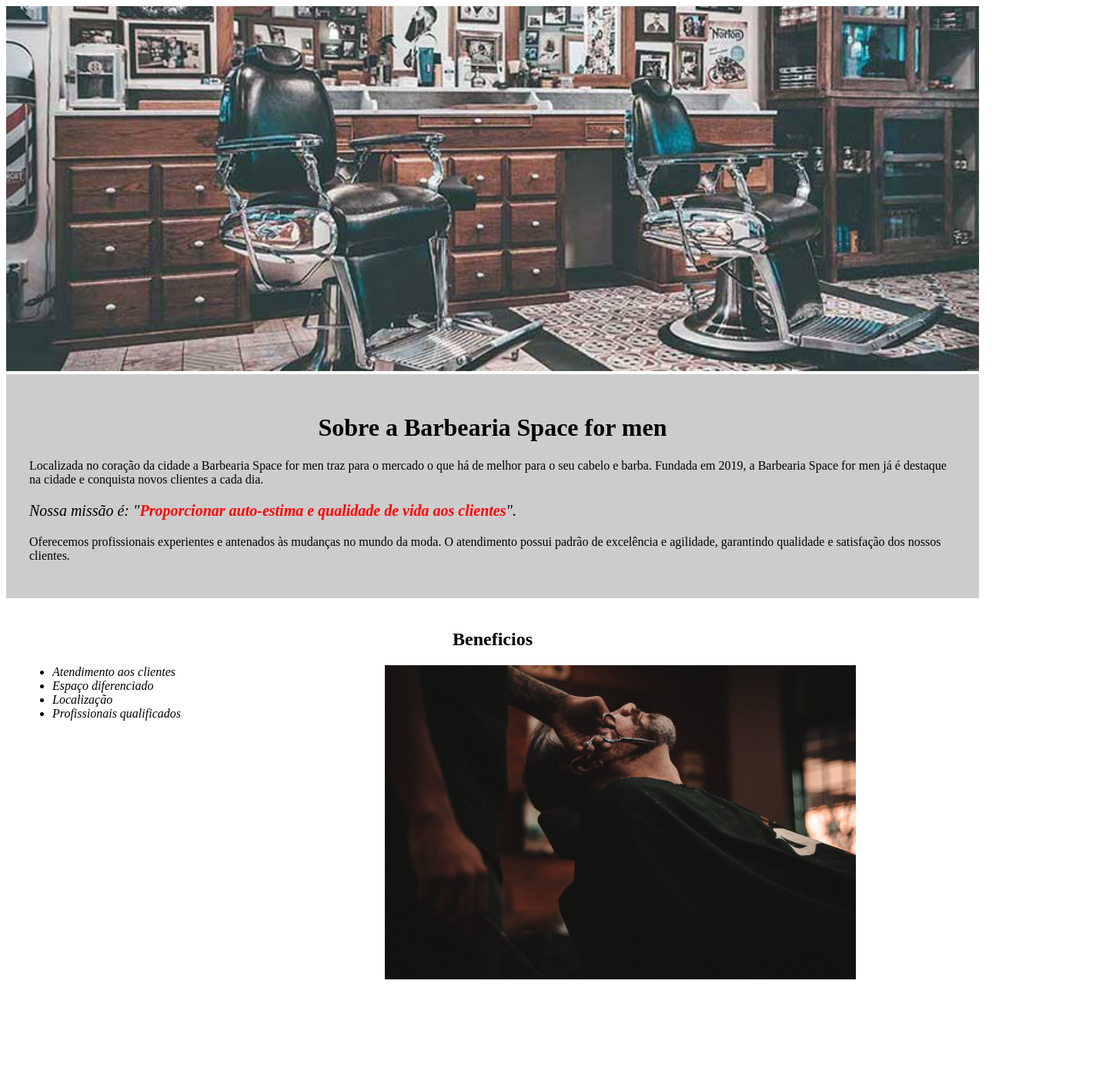
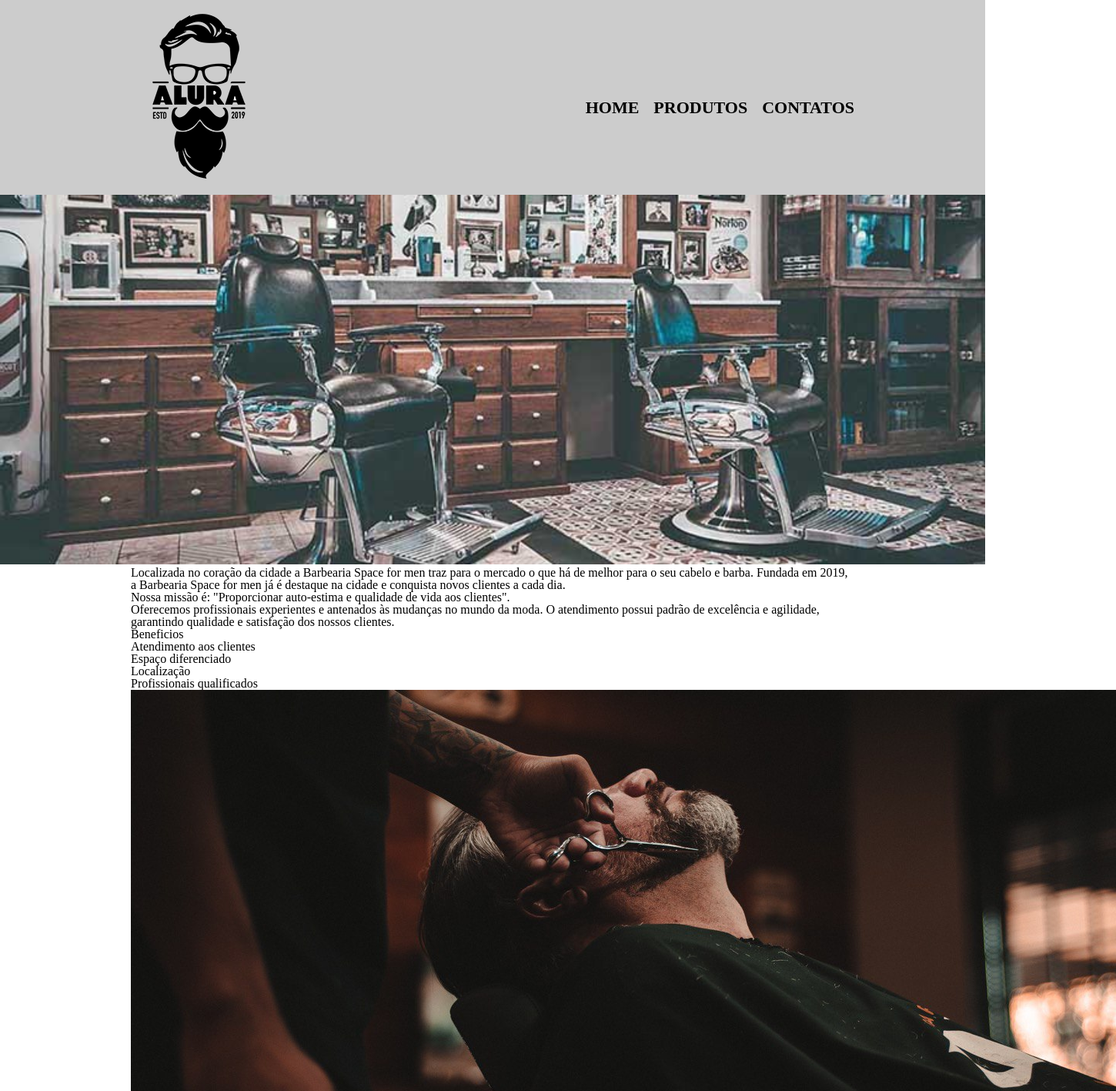
Before and after one commit to GuilhermeAndre9/SpaceforMan, a plain HTML site: page index.html in a window 1280 px wide. Shown: the top 1417 px of the page at 77% size, 1450 px wide, since content can reach past the window. Before the commit the page ends 1304 px from the top, so only its background shows below. Drawn offline with Linux system fonts and the light colour scheme.

Commit message:
atualização do index

```diff
--- a/index.html
+++ b/index.html
@@ -2,20 +2,32 @@
 <html lang="pt-br">
 
 <head>
-    <link rel="stylesheet" href="style.css">
     <meta charset="UTF-8">
     <meta name="viewport" content="width=device-width, initial-scale=1.0">
     <title>Barbearia Space for Man</title>
+    <link rel="stylesheet" href="reset.css">
+    <link rel="stylesheet" href="style.css">
 </head>
 
 <body>
+    <header>
+        <div class="caixa">
+            <h1><img src="./img/logo.png" alt="logo"></h1>
+            <nav class="menu">
+                <ul>
+                    <li><a href="index.html"> home</a></li>
+                    <li><a href="produtos.html"> produtos</a></li>
+                    <li><a href="contatos.html"> contatos</a></li>
+                </ul>
+            </nav>
+        </div>
+    </header>
+
     <img src="./img/banner.jpg" alt="banner" id="banner">
 
-    <div class="principal">
-        <header>
-            <h1>Sobre a Barbearia Space for men</h1>
-        </header>
-        <main>
+
+    <main>
+        <div class="principal">
             <p>Localizada no coração da cidade a Barbearia Space for men traz para o mercado o que há de melhor para o
                 seu cabelo e barba. Fundada em 2019, a Barbearia Space for men já é destaque na cidade e conquista novos
                 clientes a cada dia.</p>
@@ -38,14 +50,13 @@
 
         <img src="./img/beneficios.jpg" alt="beneficios" class="imagembeneficios">
 
-    </div>
+        </div>
 
     </main>
-
     <footer>
-
+        <img src="./img/logo-branco.png" alt="logo-branco">
+        <p>&#169;copyright Barbearia Space for Man</p>
     </footer>
-
 
 
 
--- a/style.css
+++ b/style.css
@@ -1,43 +1,50 @@
+header {
+    background-color: #cccccc;
+}
+
+.caixa {
+    width: 940px;
+    margin: 0 auto;
+    position: relative;
+
+}
+
+nav {
+    position: absolute;
+    top: 129px;
+    right: 0px;
+
+}
+
+nav li {
+    display: inline;
+    margin: 0 0 0 15px;
+}
+
+nav a {
+    font-size: 22px;
+    font-weight: bold;
+    text-transform: uppercase;
+    color: #000000;
+    text-decoration: none;
+}
+
+nav a:hover {
+    color: #c78c19;
+    text-decoration: underline;
+}
+
 #banner {
     width: 100%;
 }
 
-.principal {
-    padding: 30px;
-    background-color: #CCCCCC;
+main {
+    width: 940px;
+    margin: 0 auto;
 }
 
-h1 {
+footer {
+    background-image: url(./img/bg.jpg);
     text-align: center;
+    color: white;
 }
-
-.missao{
-    font-size: 20px;
-}
-
-em strong {
-    color: red;
-}
-
-.beneficios {
-    padding: 20px;
-}
-
-h2 {
-    text-align: center;
-}
-
-ul {
-    display: inline-block;
-    vertical-align: top;
-    width: 20%;
-    margin: 0 15% 0 0;
-}
-
-.itens {
-    font-style: italic;
-}
-
-.imagembeneficios {
-    width: 50%;
-}
```
Also changed, not shown: contatos.css (+35 -1 lines), contatos.html (+24 -1 lines), 1 other file.
